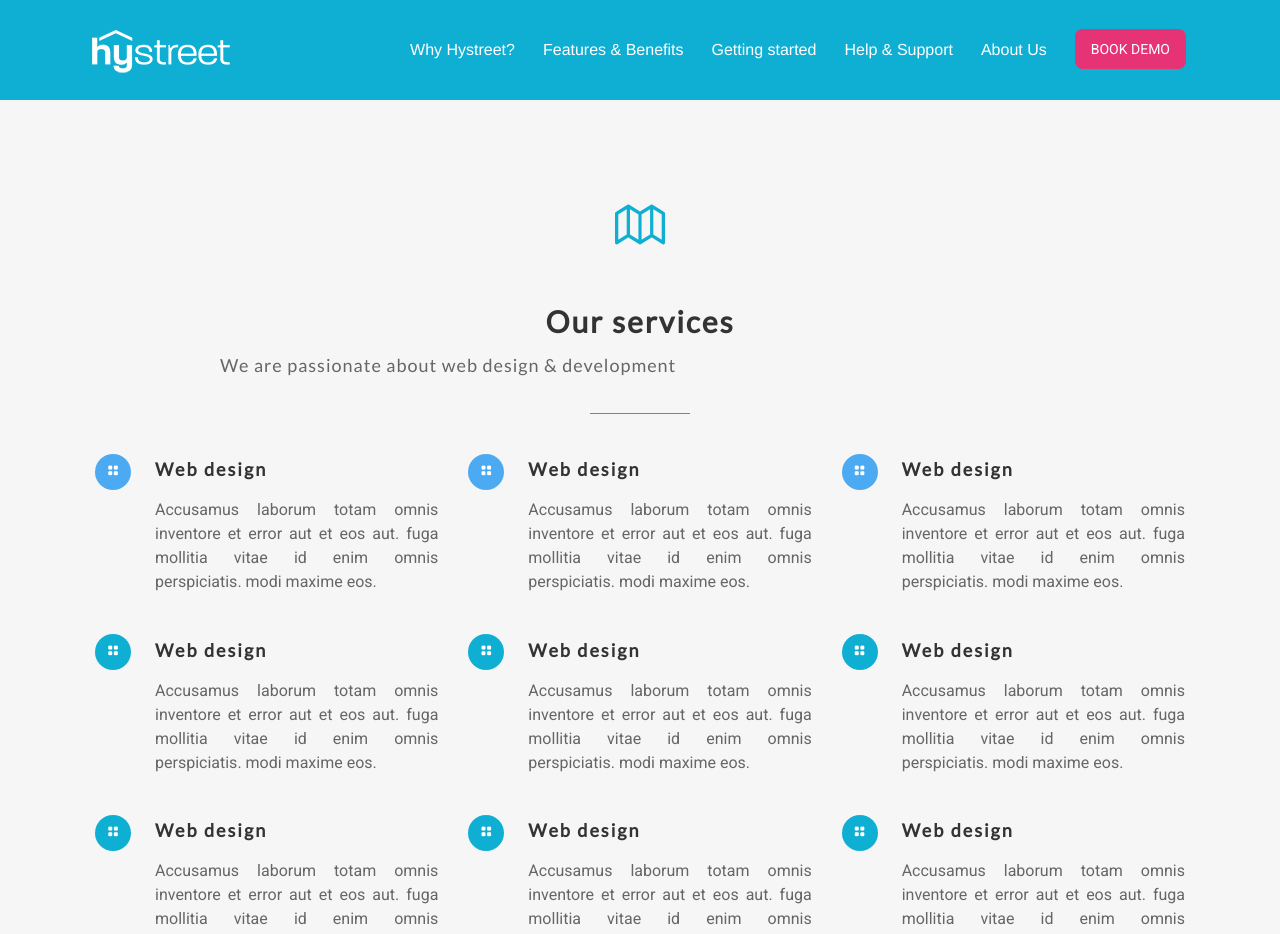
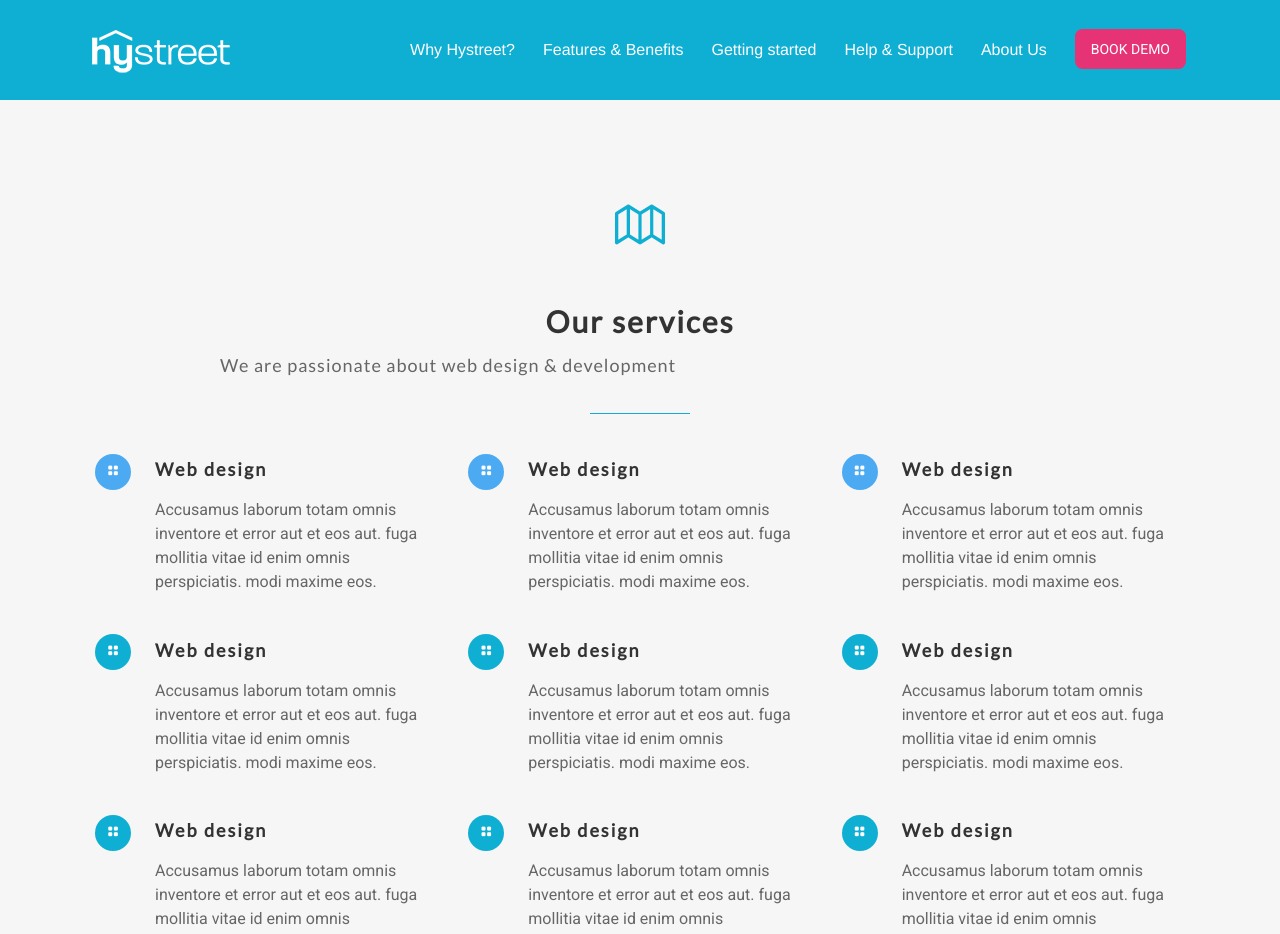
Before and after one commit to hystreet/hystreet.github.io, a Jekyll site: the page built from services.html, in a window 1280 px wide. Shown: the top 934 px of the page. Built offline with Jekyll 4.4.1, drawn with Linux system fonts in a browser that asks for light colours; some web fonts are replaced; a script that is not in the unit is left out.

Commit message:
Removing justified text

```diff
--- a/css/style.css
+++ b/css/style.css
@@ -83,12 +83,10 @@ h4 {
 
 .centered-text p {
   margin: 10px auto;
-  text-align: justify;
 }
 
 .centered-text ul {
   margin: 10px auto;
-  text-align: justify;
 }
 
 .centered-text-actual p {
@@ -248,7 +246,6 @@ p i {
   font-family: "lato";
   font-size: 1.125rem;
   color: #666666;
-  letter-spacing: 1px;
   padding-bottom:12px;
 }
 .special-title ul {
@@ -300,7 +297,6 @@ p i {
 
 .icon-text p {
   margin-left: 60px;
-  text-align: justify;
 }
 
 .icon-text-boxed i {
```
